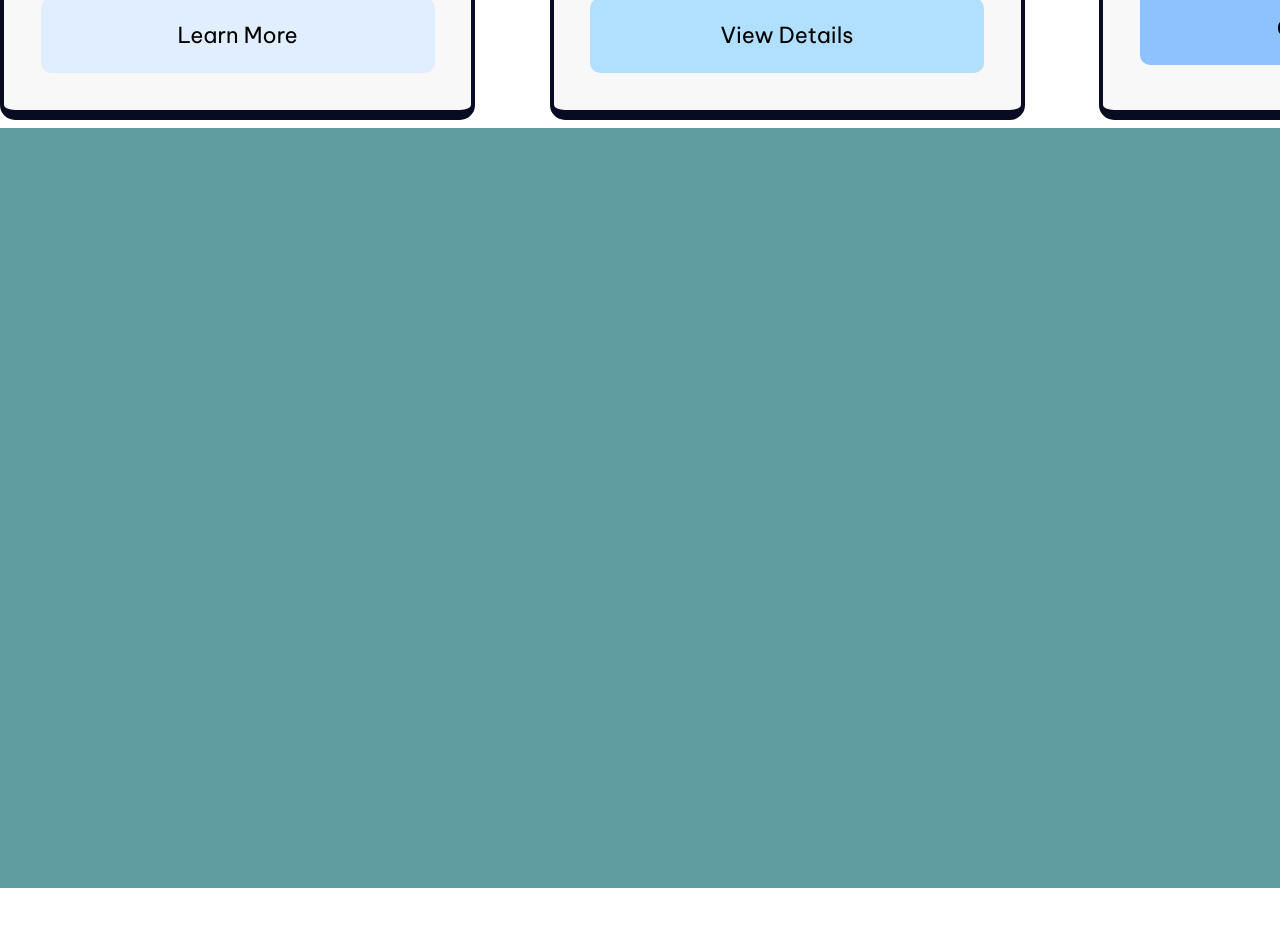
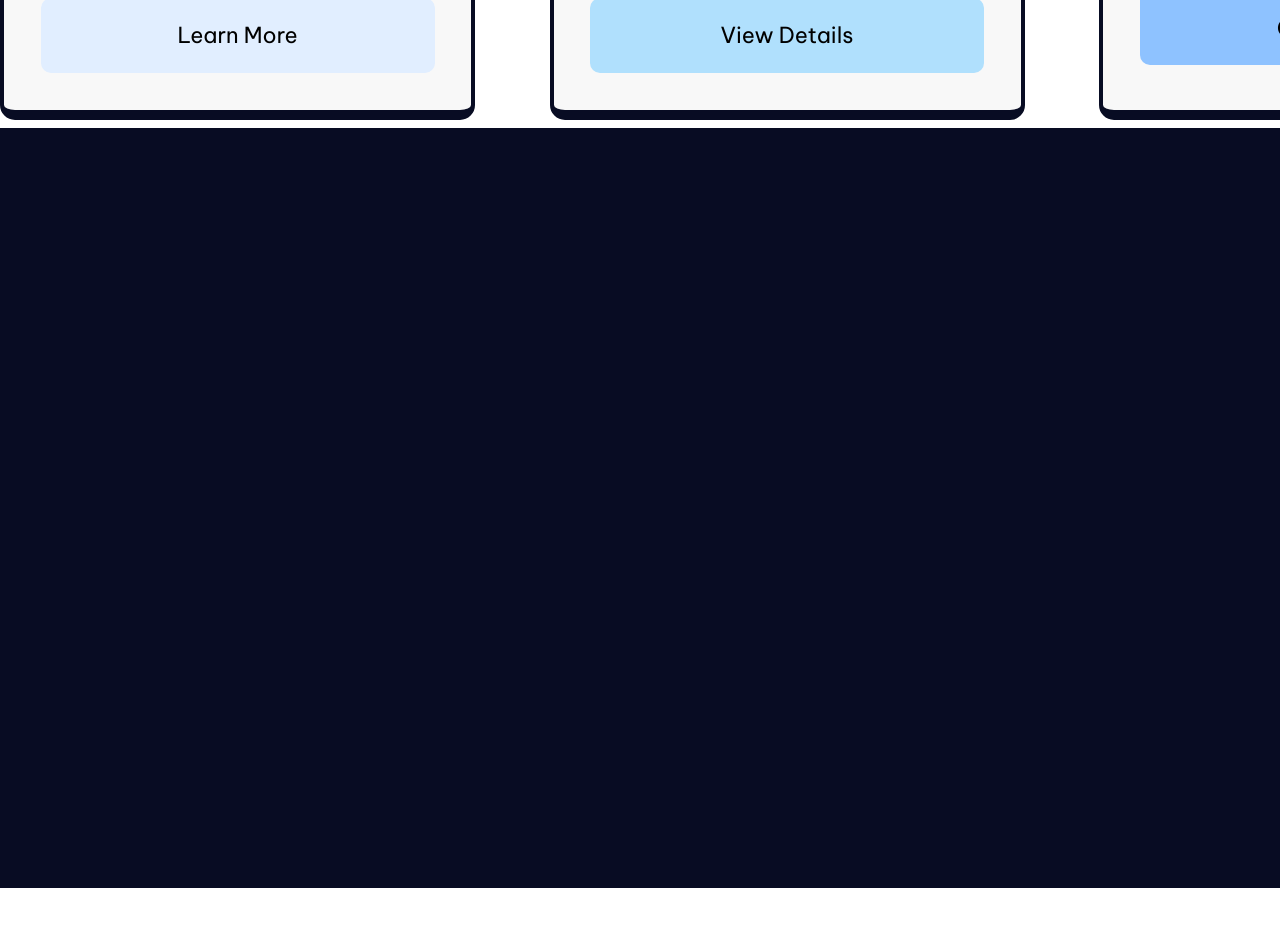
Before and after one commit to rafajdev/Inovax, a React (Vite) app: page / in a window 1280 px wide. Shown: the part 2960-3886 px from the top of the page. Built offline with nearby package versions, Linux system fonts and the light colour scheme.

Commit message:
Updated contact section styles. Changed background color

```diff
--- a/src/sections/contact/styles.module.css
+++ b/src/sections/contact/styles.module.css
@@ -1,7 +1,7 @@
 @import "../../styles/global.css";
 
 .section {
-    background-color: cadetblue;
+    background-color: var(--dark-main-color);
     width: 100%;
     height: 95svh;
     display: grid;
```
